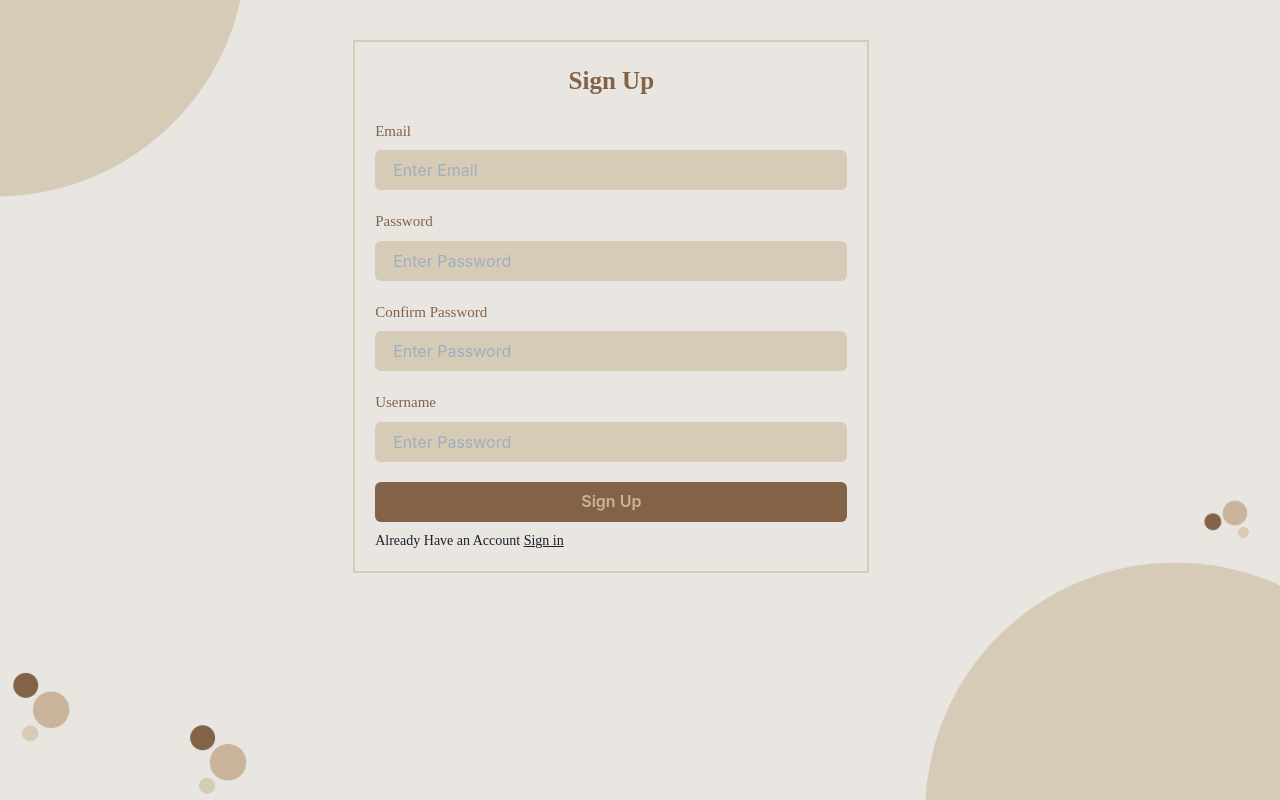
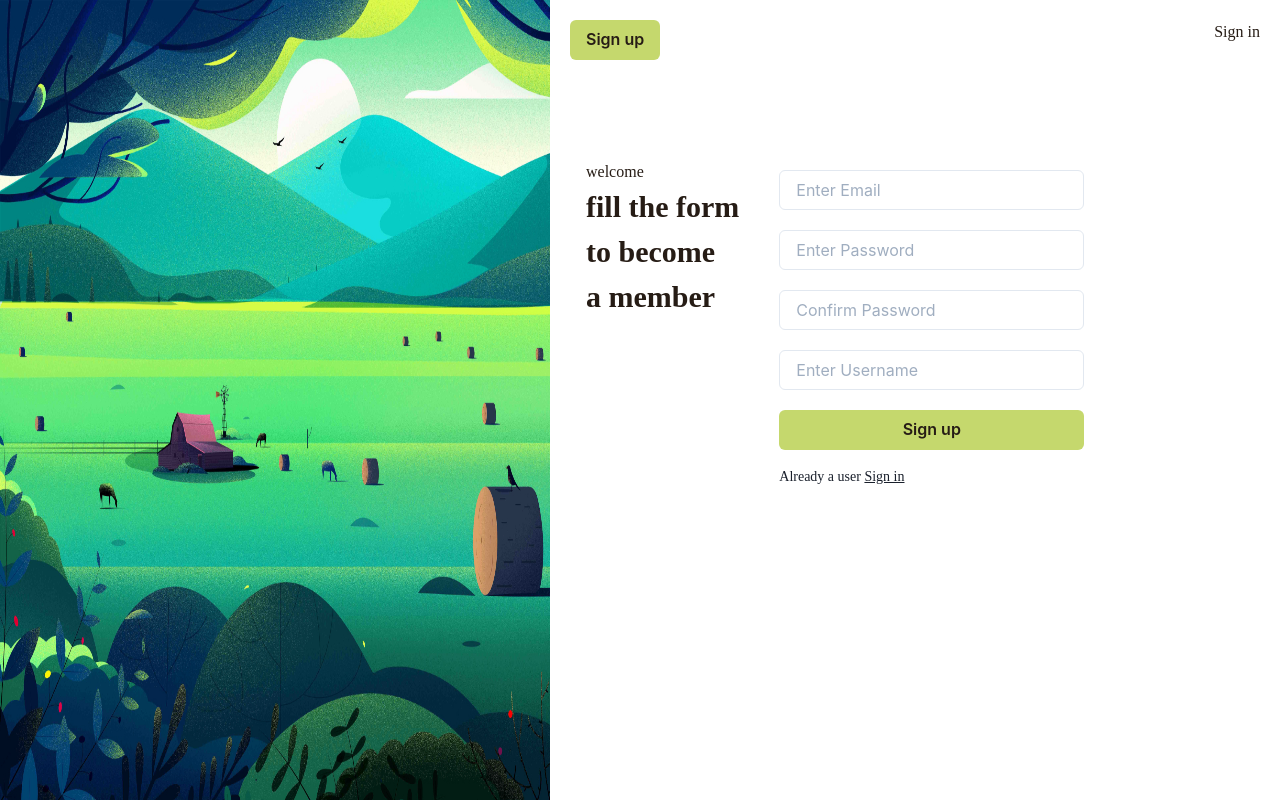
Before and after one commit to mystiexx/farmly, a React (Create React App) app: page /signup in a window 1280 px wide. Built offline with nearby package versions, Linux system fonts and the light colour scheme.

Commit message:
new design

```diff
--- a/src/App.css
+++ b/src/App.css
@@ -1,12 +1,8 @@
 .back{
-  background-image: url('./images/bg.jpg');
-  background-position: center;
-  background-repeat: no-repeat;
-  background-size: cover;
+  background-color: #fff ;
   height: 100vh;
 }
 
 .linkActive {
-  background-color: #D6CBB7;
-  border-radius: 30px;
+  color: #c5d86d;
 }
--- a/src/Components/Feed.style.js
+++ b/src/Components/Feed.style.js
@@ -2,7 +2,7 @@ import styled from 'styled-components'
 
 export const FeedBox = styled.div `
 flex: 1;
-border-right: 1px solid #D6CBB7;
+border-right: 1px solid #e6ecf0;
 min-width: fit-content;
 overflow-y: scroll;
 --ms-overflow-style:none;
@@ -16,18 +16,17 @@ height: 100vh;
 export const FeedHeader = styled.div `
 position: sticky;
 top: 0;
-background-color: white;
 z-index:100;
-border: 1px solid #D6CBB7;
+border: 1px solid  #e6ecf0;
 padding: 15px 20px;
-background-color: #E9E6E1;
+background-color: #fff;
 `
 
 export const FeedHeaderText = styled.h2 `
 font-size: 20px;
-font-weight: 400;
+font-weight: 800;
 font-family: poppins;
-color: #775937;
+color:  #261c15;
 text-transform: uppercase;
 `
 
@@ -38,9 +37,8 @@ height: 40px;
 
 export const TweetBox = styled.div `
  padding-bottom: 10px;
- border-bottom: 8px solid #D6CBB7;
+ border-bottom: 8px solid  #e6ecf0;
  padding-right: 10px;
- background-color: #E9E6E1;
 `
 
 export const TweetBoxForm = styled.form `
@@ -63,7 +61,7 @@ color: #775937;
 `
 export const TweetBoxButton = styled.button `
 border: none;
-color: #CAB49C;
+color:  #261c15;
 font-weight: 400;
 font-family: poppins;
 border-radius: 30px;
@@ -71,7 +69,7 @@ width: 80px;
 height: 40px;
 margin-top: 20px;
 margin-left: auto;
-background-color: #826347;
+background-color:  #c5d86d;
 
 &:hover{
     opacity: 0.9;
@@ -111,7 +109,7 @@ export const PostHeaderText = styled.h3 `
  font-size: 15px;
  margin-bottom: 5px;
  font-family: poppins;
- color: #775937;
+ color:  #261c15;
  font-weight: 500;
 `
 
@@ -119,7 +117,7 @@ export const PostHeaderDescription = styled.div `
 margin-bottom: 10px;
 font-size: 15px;
 font-family: poppins;
-color: #775937;
+color:  #261c15;
 `
 
 export const PostBodyImage = styled.img `
--- a/src/Components/Message.style.js
+++ b/src/Components/Message.style.js
@@ -13,7 +13,7 @@ export const MessageHeader = styled.h3`
 	font-size: 24px;
 	font-weight: 500;
 	font-family: poppins;
-	color: #775937;
+	color:  #261c15;
 `;
 export const MessageName = styled.h3`
 	font-family: Poppins;
@@ -21,7 +21,7 @@ export const MessageName = styled.h3`
 	font-style: normal;
 	font-weight: 600;
 	letter-spacing: 0em;
-	color: #775937;
+	color:  #261c15;
 	text-align: left;
 `;
 
@@ -45,10 +45,10 @@ export const Message = styled.h4`
 
 export const MessageContainer = styled.div`
 	cursor: pointer;
-	border-bottom: 1px solid #D6CBB7;
+	border-bottom: 1px solid #e6ecf0;
 
 	&:hover {
-		background-color: #D6CBB7;
+		background-color: #e6ecf0;
 		transition: color 100ms ease-out;
         border-radius: 5px;
 		border: none;
--- a/src/Components/Messages.js
+++ b/src/Components/Messages.js
@@ -20,7 +20,7 @@ function Messages() {
 				<MessageHeader>Messages</MessageHeader>
 				<InputGroup mt="2">
 					<InputLeftElement pointerEvents="none" children={<BsSearch />} />
-					<Input type="text" variant="filled" placeholder="Search.." style={{ backgroundColor: '#D6CBB7'}} />
+					<Input type="text" variant="filled" placeholder="Search.." />
 				</InputGroup>
 
 				<VStack>
@@ -63,7 +63,7 @@ function Messages() {
 													style={{
 														width: '20px',
 														height: '20px',
-														backgroundColor: '#826347',
+														backgroundColor: ' #f05d23',
 														borderRadius: '100%'
 													}}
 												>
--- a/src/Components/Share.js
+++ b/src/Components/Share.js
@@ -16,7 +16,6 @@ function Share(props) {
 								row="4"
 								cols="50"
 								placeholder={props.text}
-								style={{ backgroundColor: '#E9E6E1' }}
 							/>
 						</TweetBoxInput>
 						<BiImageAdd style={{ marginTop: '30px'}}/>
--- a/src/Components/Sidebar.style.js
+++ b/src/Components/Sidebar.style.js
@@ -15,14 +15,14 @@ export const SideBarOption = styled.div`
  cursor: pointer;
 
  &:hover {
-     background-color: #D6CBB7;
+     background-color: #e6ecf0;
      border-radius: 30px;
      transition: color 100ms ease-out;
  }
 `
 
 export const LeftBar = styled.div `
- border-right: 1px solid #D6CBB7;
+ border-right: 1px solid #e6ecf0;
  flex: 0.2;
  min-width: 250px;
  margin-top: 20px;
@@ -35,9 +35,9 @@ export const LinkText = styled.h2 `
  font-size: 20px;
  margin-right: 20px;
  font-family: poppins;
- color: #775937;
+
 
  &::active {
      color: #1DF232;
  }
-`
+ `
--- a/src/pages/Activity.js
+++ b/src/pages/Activity.js
@@ -13,7 +13,7 @@ function Activity() {
                 <Box
 					w="100%"
 					p={3}
-					style={{ backgroundColor: '#D6CBB7', borderRadius: '5px' }}
+					style={{ backgroundColor: '#e6ecf0', borderRadius: '5px' }}
 					mt={3}
 				>
 					<Flex>
@@ -43,7 +43,7 @@ function Activity() {
                 <Box
 					w="100%"
 					p={3}
-					style={{ backgroundColor: '#D6CBB7', borderRadius: '5px' }}
+					style={{ backgroundColor: '#e6ecf0', borderRadius: '5px' }}
 					mt={3}
 				>
 					<Flex>
--- a/src/pages/Login.js
+++ b/src/pages/Login.js
@@ -1,87 +1,73 @@
-import { Box, Flex, Container, Center, Text, Input, Button } from '@chakra-ui/react';
-import { Link } from 'react-router-dom';
+import { Box, Flex, Spacer, Text, Input, Button } from "@chakra-ui/react";
+import { Link } from "react-router-dom";
+import mage from "../images/image.jpg";
 
 function Login() {
     return (
-		<Container>
-			<Center>
+        <div>
             <Flex>
+                <img src={mage} alt="right" style={{ width: "550px", height: "100vh" }} />
+
+                <Box p={5} w="100%">
+                    <Flex>
+                        <Button style={{ backgroundColor: "#c5d86d", color: "#261c15" }}>
+                            Sign up
+                        </Button>
+                        <Spacer />
+                        <Button style={{ backgroundColor: "none", color: "#261c15" }}>
+                            Sign in
+                        </Button>
+                    </Flex>
+
+                    <Flex>
+                        <Box style={{ marginTop: "100px" }} ml={4}>
+                            <Text style={{ color:' #261c15', fontFamily:'poppins'}}>welcome</Text>
+                            <p style={{ color:' #261c15', fontSize:'30px', fontFamily:'poppins', fontWeight:'800'}}>Sign in, into <br/>  your account</p>
+                        </Box>
+
                         <Box
                             p={5}
+							ml={5}
                             style={{
-							border: '2px solid #775937',
-							width: '90%',
-							height: 'auto',
-							marginTop: '25%'
+                                width: "50%",
+                                height: "auto",
+                                marginTop: "100px",
                             }}
                         >
-						<Center mb={5}>
-							<Text
+                            <Input mb={5} placeholder="Enter Email" type="email" />
+
+                            <Input placeholder="Enter Password" type="password" mb={5} />
+
+                            <Button
+                                mb={2}
                                 style={{
-									fontFamily: 'poppins',
-									fontWeight: '600',
-									fontSize: '25px',
-									color: '#826347'
+                                    width: "100%",
+                                    backgroundColor: " #c5d86d",
+                                    color: " #261c15",
                                 }}
                             >
                                 Sign in
-							</Text>
-						</Center>
-
-						<Text
-							mb={2}
+                            </Button>
+                            <Link
                                 style={{
-								fontFamily: 'poppins',
-								fontSize: '15px',
-								color: '#826347',
-								fontWeight: '400'
+                                    fontFamily: "poppins",
+                                    fontSize: "14px",
+                                    textDecoration: "underline",
                                 }}
                             >
-							Email
-						</Text>
-						<Input
-							mb={5}
-							variant="filled"
-							placeholder="Enter Email"
-							type="email"
-							style={{ backgroundColor: '#D6CBB7' }}
-						/>
-
-						<Text
-							mb={2}
-							style={{
-								fontFamily: 'poppins',
-								fontSize: '15px',
-								color: '#826347',
-								fontWeight: '400'
-							}}
-						>
-							Password
-						</Text>
-						<Input
-							variant="filled"
-							placeholder="Enter Password"
-							type="password"
-							mb={5}
-							style={{ backgroundColor: '#D6CBB7' }}
-						/>
-
-						<Button
-							mb={2}
-							style={{ width: '100%', backgroundColor: '#826347', color: '#CAB49C' }}
-						>
-							Sign in
-						</Button>
-						<Link style={{ fontFamily: 'poppins', fontSize: '14px', textDecoration:'underline' }}>
                                 Forgot Password
                             </Link>
-						<Text mt={2} style={{ fontFamily: 'poppins', fontSize: '14px' }}>
-							Not a user yet <Link to="/signup" style={{textDecoration:'underline'}}>Sign up</Link>
+                            <Text mt={2} style={{ fontFamily: "poppins", fontSize: "14px" }}>
+                                Not a user yet{" "}
+                                <Link to="/signup" style={{ textDecoration: "underline" }}>
+                                    Sign up
+                                </Link>
                             </Text>
                         </Box>
                     </Flex>
-			</Center>
-		</Container>
+                </Box>
+            </Flex>
+        </div>
     );
 }
 
--- a/src/pages/Profile.js
+++ b/src/pages/Profile.js
@@ -83,7 +83,7 @@ function Profile() {
 							<Flex>
 								<Box
 									p={3}
-									style={{ backgroundColor: '#D6CBB7', borderRadius: '5px' }}
+									style={{ backgroundColor: '#e6ecf0', borderRadius: '5px' }}
 								>
 									<Flex>
 										<FiMail style={{color: '#775937'}}/>
@@ -103,7 +103,7 @@ function Profile() {
 								<Box
 									ml={3}
 									p={3}
-									style={{ backgroundColor: '#D6CBB7', borderRadius: '5px' }}
+									style={{ backgroundColor: '#e6ecf0', borderRadius: '5px' }}
 								>
 									<Flex>
 										<IoLocationOutline style={{ color: '#775937'}}/>
--- a/src/pages/SignUp.js
+++ b/src/pages/SignUp.js
@@ -1,120 +1,91 @@
-import { Box, Flex, Container, Center, Text, Input, Button } from '@chakra-ui/react';
-import { Link } from 'react-router-dom';
+import { Box, Flex, Spacer, Text, Input, Button } from "@chakra-ui/react";
+import { Link } from "react-router-dom";
+import mage from "../images/image.jpg";
 
 function SignUp() {
     return (
-		<Container>
+        <div>
             <Flex>
+                <img src={mage} alt="right" style={{ width: "550px", height: "100vh" }} />
+
+                <Box p={5} w="100%">
+                    <Flex>
+                        <Button style={{ backgroundColor: "#c5d86d", color: "#261c15" }}>
+                            Sign up
+                        </Button>
+                        <Spacer />
+						<Link
+                                style={{
+                                    fontFamily: "poppins",
+                                    fontSize: "16px",
+                                    textDecoration: "none",
+									color: "#261c15",
+									fontWeight:'400'
+
+                                }}
+                            >
+                                Sign in
+                            </Link>
+
+                    </Flex>
+
+                    <Flex>
+                        <Box style={{ marginTop: "100px" }} ml={4}>
+                            <Text style={{ color: " #261c15", fontFamily: "poppins" }}>
+                                welcome
+                            </Text>
+                            <p
+                                style={{
+                                    color: " #261c15",
+                                    fontSize: "30px",
+                                    fontFamily: "poppins",
+                                    fontWeight: "800",
+                                }}
+                            >
+                            fill the form <br/>
+							to become <br/> a member
+                            </p>
+                        </Box>
+
                         <Box
                             p={5}
+                            ml={5}
                             style={{
-						border: '2px solid #D6CBB7',
-						width: '90%',
-						height: 'auto',
-						marginTop: '7%'
+                                width: "50%",
+                                height: "auto",
+                                marginTop: "90px",
                             }}
                         >
-					<Center mb={5}>
-						<Text
+                            <Input mb={5} placeholder="Enter Email" type="email" />
+
+                            <Input placeholder="Enter Password" type="password" mb={5} />
+
+							<Input placeholder="Confirm Password" type="password" mb={5} />
+
+							<Input placeholder="Enter Username" type="text" mb={5} />
+
+
+                            <Button
+                                mb={2}
                                 style={{
-								fontFamily: 'poppins',
-								fontWeight: '600',
-								fontSize: '25px',
-								color: '#826347'
+                                    width: "100%",
+                                    backgroundColor: " #c5d86d",
+                                    color: " #261c15",
                                 }}
                             >
-							Sign Up
-						</Text>
-					</Center>
-
-					<Text
-						mb={2}
-						style={{
-							fontFamily: 'poppins',
-							fontSize: '15px',
-							color: '#826347',
-							fontWeight: '400'
-						}}
-					>
-						Email
-					</Text>
-					<Input
-						mb={5}
-						variant="filled"
-						placeholder="Enter Email"
-						type="email"
-						style={{ backgroundColor: '#D6CBB7' }}
-					/>
-
-					<Text
-						mb={2}
-						style={{
-							fontFamily: 'poppins',
-							fontSize: '15px',
-							color: '#826347',
-							fontWeight: '400'
-						}}
-					>
-						Password
-					</Text>
-					<Input
-						variant="filled"
-						placeholder="Enter Password"
-						type="password"
-						mb={5}
-						style={{ backgroundColor: '#D6CBB7' }}
-					/>
-
-					<Text
-						mb={2}
-						style={{
-							fontFamily: 'poppins',
-							fontSize: '15px',
-							color: '#826347',
-							fontWeight: '400'
-						}}
-					>
-						Confirm Password
-					</Text>
-					<Input
-						variant="filled"
-						placeholder="Enter Password"
-						type="password"
-						mb={5}
-						style={{ backgroundColor: '#D6CBB7' }}
-					/>
-
-					<Text
-						mb={2}
-						style={{
-							fontFamily: 'poppins',
-							fontSize: '15px',
-							color: '#826347',
-							fontWeight: '400'
-						}}
-					>
-						Username
-					</Text>
-					<Input
-						variant="filled"
-						placeholder="Enter Password"
-						type="text"
-						mb={5}
-						style={{ backgroundColor: '#D6CBB7' }}
-					/>
-
-					<Button style={{ width: '100%', backgroundColor: '#826347', color: '#CAB49C' }}>
-						Sign Up
+                                Sign up
                             </Button>
-					<Text mt={2} style={{ fontFamily: 'poppins', fontSize: '14px' }}>
-						Already Have an Account{' '}
-						<Link to="/" style={{ textDecoration: 'underline' }}>
+                            <Text mt={2} style={{ fontFamily: "poppins", fontSize: "14px" }}>
+                                Already a user{" "}
+                                <Link to="/s" style={{ textDecoration: "underline" }}>
                                     Sign in
                                 </Link>
                             </Text>
                         </Box>
                     </Flex>
-		</Container>
+                </Box>
+            </Flex>
+        </div>
     );
 }
 
```
Also changed, not shown: src/Components/Sidebar.js (+8 -6 lines), src/images/image.jpg (added). Lines whose indentation alone changed are shown as unchanged.
